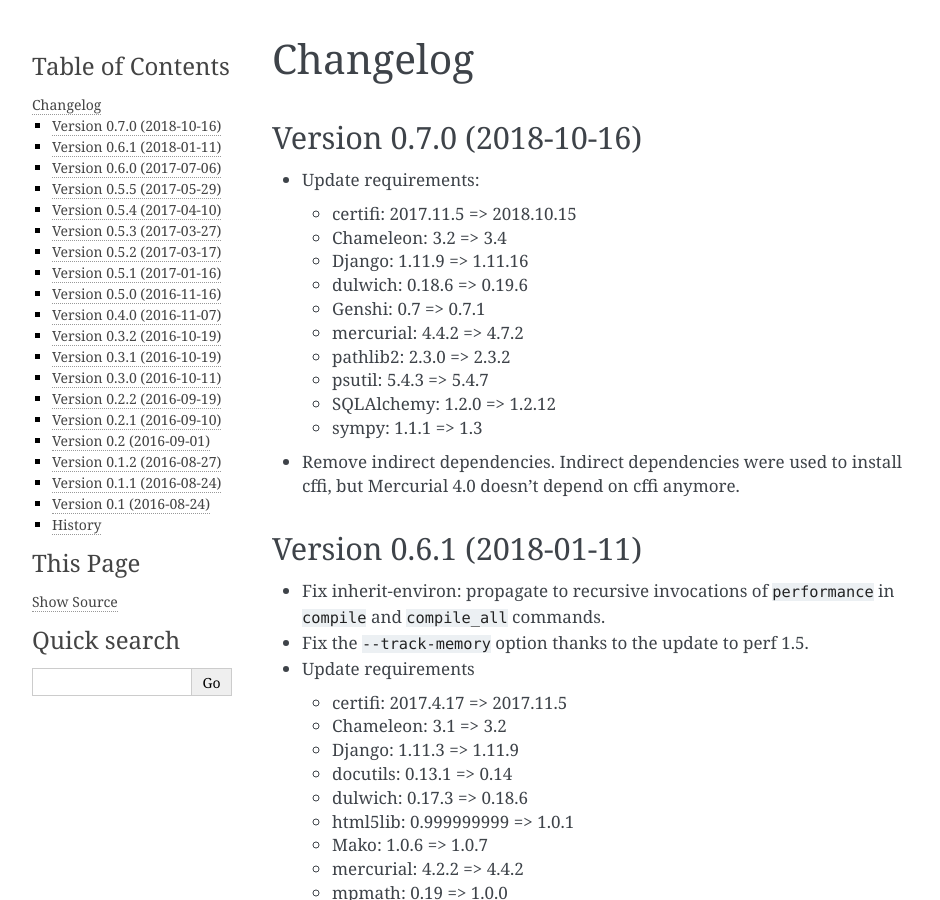
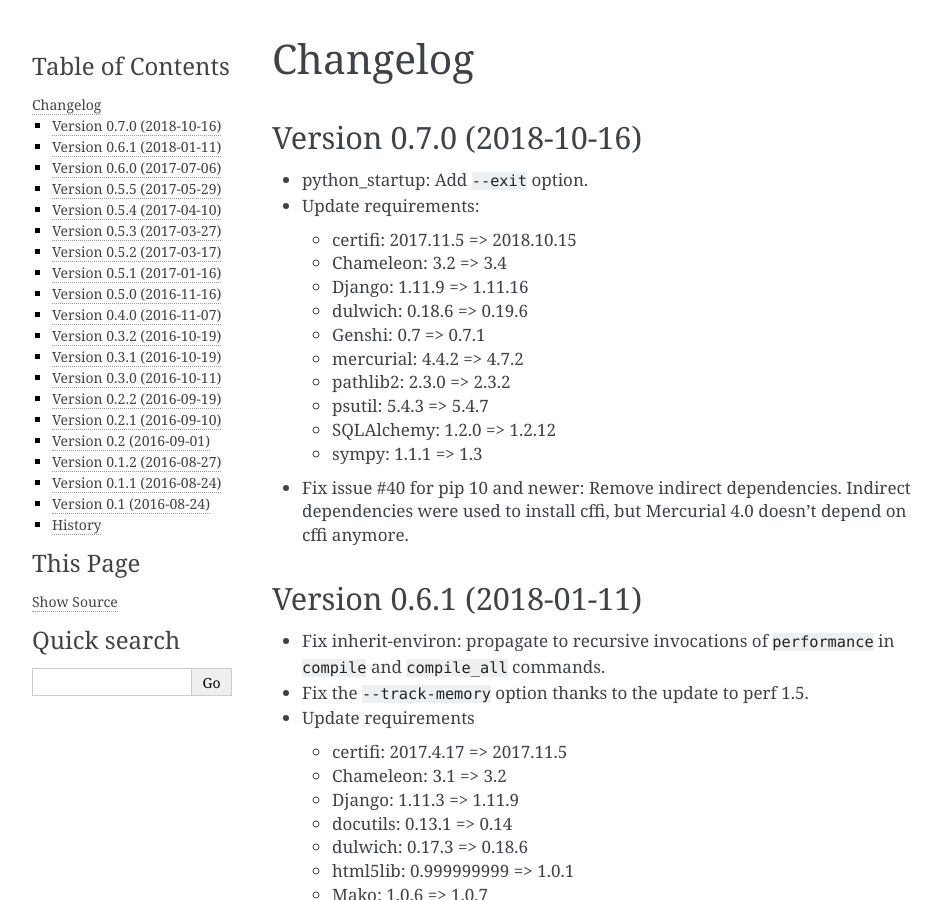
Before and after one commit to python/pyperformance, a Sphinx documentation site: the page built from doc/changelog.rst, in a window 1280 px wide and 900 px high. Shown: the whole window, without its empty margins (148-1088 px from the left). Built offline with Sphinx 7.4.7, drawn with Linux system fonts in a browser that asks for light colours.

Commit message:
Update changelog

```diff
--- a/doc/changelog.rst
+++ b/doc/changelog.rst
@@ -4,6 +4,7 @@
 Version 0.7.0 (2018-10-16)
 --------------------------
 
+* python_startup: Add ``--exit`` option.
 * Update requirements:
 
   * certifi: 2017.11.5 => 2018.10.15
@@ -17,8 +18,9 @@
   * SQLAlchemy: 1.2.0 => 1.2.12
   * sympy: 1.1.1 => 1.3
 
-* Remove indirect dependencies. Indirect dependencies were used to install
-  cffi, but Mercurial 4.0 doesn't depend on cffi anymore.
+* Fix issue #40 for pip 10 and newer: Remove indirect dependencies. Indirect
+  dependencies were used to install cffi, but Mercurial 4.0 doesn't depend on
+  cffi anymore.
 
 Version 0.6.1 (2018-01-11)
 --------------------------
```
